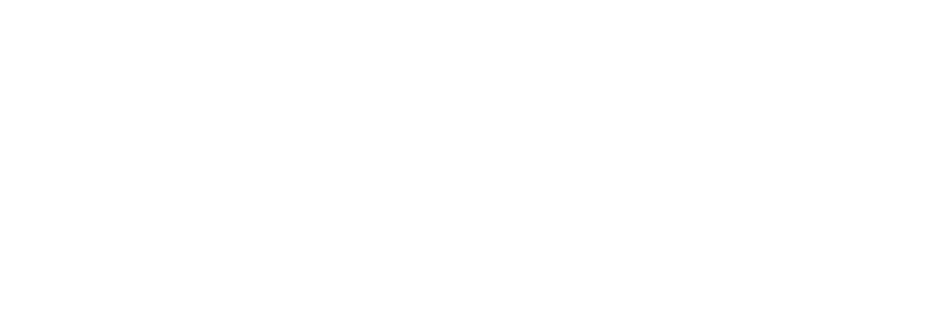
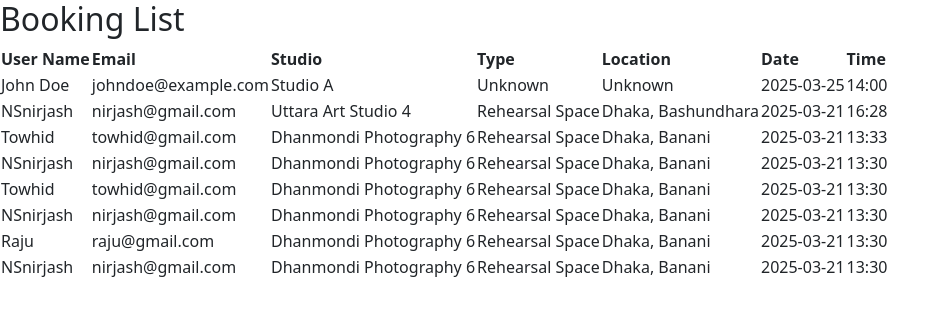
Before and after one commit to NSnirjash/Studio_Booking_Application, an Angular app in the folder StudioBookingApplication/: page /viewBookings in a window 1280 px wide. Before the commit this address led to /. Shown: the top 316 px of the page, without its empty margins (0-950 px from the left). Built offline with nearby package versions, Linux system fonts and the light colour scheme; data requests are answered from the project's data file.

Commit message:
Booking List Page Done

```diff
--- a/StudioBookingApplication/src/app/app-routing.module.ts
+++ b/StudioBookingApplication/src/app/app-routing.module.ts
@@ -2,11 +2,13 @@
 import { RouterModule, Routes } from '@angular/router';
 import { StudioListComponent } from './components/studio-list/studio-list.component';
 import { BookingComponent } from './components/booking/booking.component';
+import { BookingListComponent } from './components/booking-list/booking-list.component';
 
 const routes: Routes = [
   {path:'studio', component: StudioListComponent},
   {path:'bookings', component: BookingComponent},
-  { path: '', redirectTo: '/studio', pathMatch: 'full' }
+  { path: '', redirectTo: '/studio', pathMatch: 'full' },
+  {path:'viewBookings', component: BookingListComponent},
 ];
 
 @NgModule({
--- a/StudioBookingApplication/src/app/app.module.ts
+++ b/StudioBookingApplication/src/app/app.module.ts
@@ -7,14 +7,14 @@
 import { FormsModule } from '@angular/forms';
 import { HttpClientModule, provideHttpClient, withFetch } from '@angular/common/http';
 import { BookingComponent } from './components/booking/booking.component';
-import { BookingListComponentComponent } from './components/booking-list-component/booking-list-component.component';
+import { BookingListComponent } from './components/booking-list/booking-list.component';
 
 @NgModule({
   declarations: [
     AppComponent,
     StudioListComponent,
     BookingComponent,
-    BookingListComponentComponent
+    BookingListComponent,
   ],
   imports: [
     BrowserModule,
--- a/StudioBookingApplication/src/app/components/booking-list-component/booking-list-component.component.html
+++ /dev/null
@@ -1,7 +0,0 @@
-
-<div *ngFor="let booking of bookings" class="booking-card">
-  <h3>{{ booking.studio }}</h3>
-  <p>User: {{ booking.user.name }} ({{ booking.user.email }})</p>
-  <p>Date: {{ booking.date }}</p>
-  <p>Time: {{ booking.time }}</p>
-</div>
--- a/StudioBookingApplication/src/app/components/booking-list-component/booking-list-component.component.ts
+++ /dev/null
@@ -1,22 +0,0 @@
-import { Component, OnInit } from '@angular/core';
-
-@Component({
-  selector: 'app-booking-list-component',
-  standalone: false,
-  templateUrl: './booking-list-component.component.html',
-  styleUrl: './booking-list-component.component.css'
-})
-export class BookingListComponentComponent implements OnInit{
-  bookings: any[] = [];
-
-  ngOnInit(): void {
-    this.loadBookings();
-  }
-
-  loadBookings(): void {
-    const bookings = localStorage.getItem('booking');
-    if (bookings) {
-      this.bookings = JSON.parse(bookings);
-    }
-  }
-}
--- /dev/null
+++ b/StudioBookingApplication/src/app/components/booking-list/booking-list.component.html
@@ -0,0 +1,27 @@
+<div class="booking-list">
+    <h2>Booking List</h2>
+    <table>
+      <thead>
+        <tr>
+          <th>User Name</th>
+          <th>Email</th>
+          <th>Studio</th>
+          <th>Type</th>
+          <th>Location</th>
+          <th>Date</th>
+          <th>Time</th>
+        </tr>
+      </thead>
+      <tbody>
+        <tr *ngFor="let booking of bookings">
+          <td>{{ booking.user.name }}</td>
+          <td>{{ booking.user.email }}</td>
+          <td>{{ booking.studio }}</td>
+          <td>{{ getStudioType(booking.studio) }}</td>
+          <td>{{ getStudioLocation(booking.studio) }}</td>
+          <td>{{ booking.date }}</td>
+          <td>{{ booking.time }}</td>
+        </tr>
+      </tbody>
+    </table>
+  </div>
--- /dev/null
+++ b/StudioBookingApplication/src/app/components/booking-list/booking-list.component.ts
@@ -0,0 +1,50 @@
+import { Component, OnInit } from '@angular/core';
+import { BookingService } from '../../service/booking.service';
+import { Booking } from '../../model/booking';
+import { Studio } from '../../model/studio';
+import { StudioService } from '../../service/studio.service';
+
+@Component({
+  selector: 'app-booking-list',
+  standalone: false,
+  templateUrl: './booking-list.component.html',
+  styleUrl: './booking-list.component.css'
+})
+export class BookingListComponent implements OnInit {
+  bookings: Booking[] = [];
+  studios: Studio[] = [];
+
+  constructor(private bookingService: BookingService, private studioService: StudioService) {}
+
+  ngOnInit(): void {
+    this.loadBookings();
+    this.loadStudios();
+  }
+
+  loadBookings(): void {
+    this.bookingService.getBookings().subscribe((data: Booking[]) => {
+      this.bookings = data;
+    });
+  }
+
+  loadStudios(): void {
+    this.studioService.getStudios().subscribe((data: Studio[]) => {
+      this.studios = data;
+    });
+  }
+
+  getStudioName(studioId: number): string {
+    const studio = this.studios.find(s => s.Id === studioId);
+    return studio ? studio.Name : '';
+  }
+
+  getStudioType(studioName: string): string {
+    const studio = this.studios.find(s => s.Name === studioName);
+    return studio ? studio.Type : 'Unknown';
+  }
+
+  getStudioLocation(studioName: string): string {
+    const studio = this.studios.find(s => s.Name === studioName);
+    return studio ? `${studio.Location.City}, ${studio.Location.Area}` : 'Unknown';
+  }
+}
```
Also changed, not shown: StudioBookingApplication/src/app/components/booking-list/booking-list.component.css (added), 2 other files (tests, documents, lock files or other folders).
